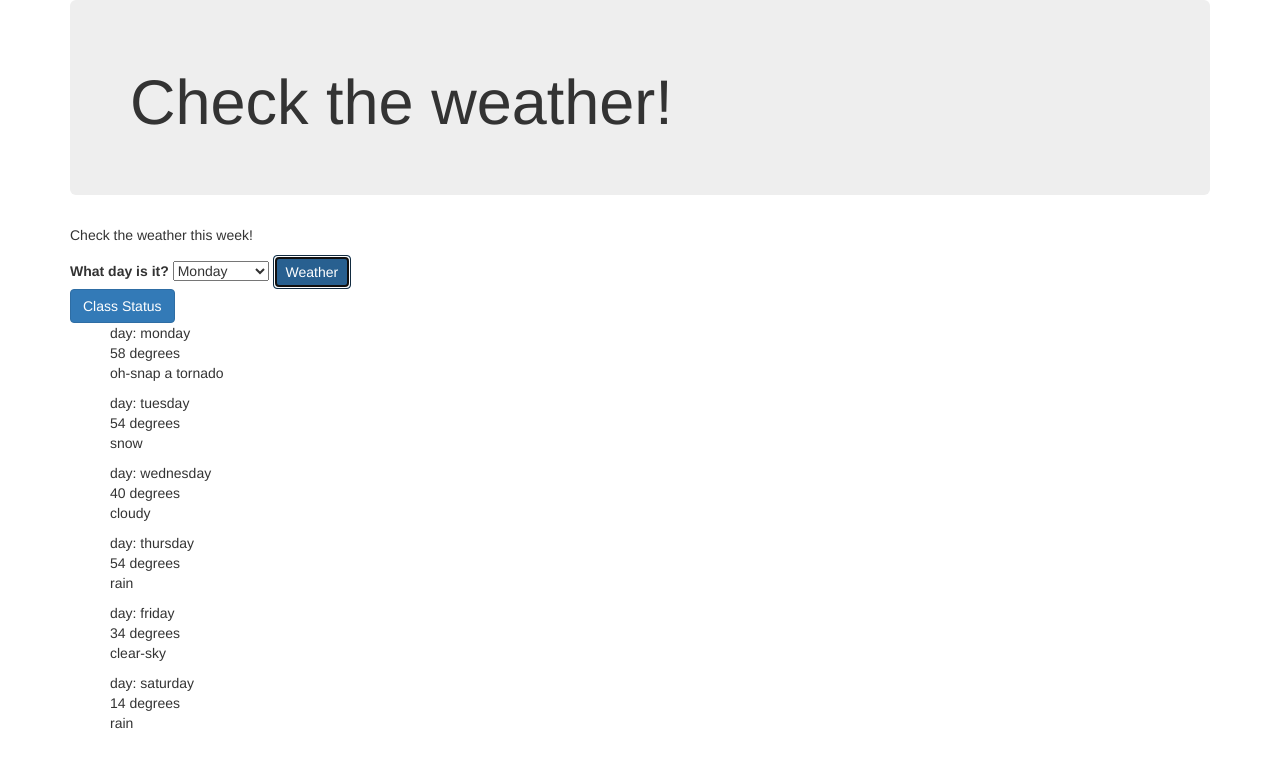
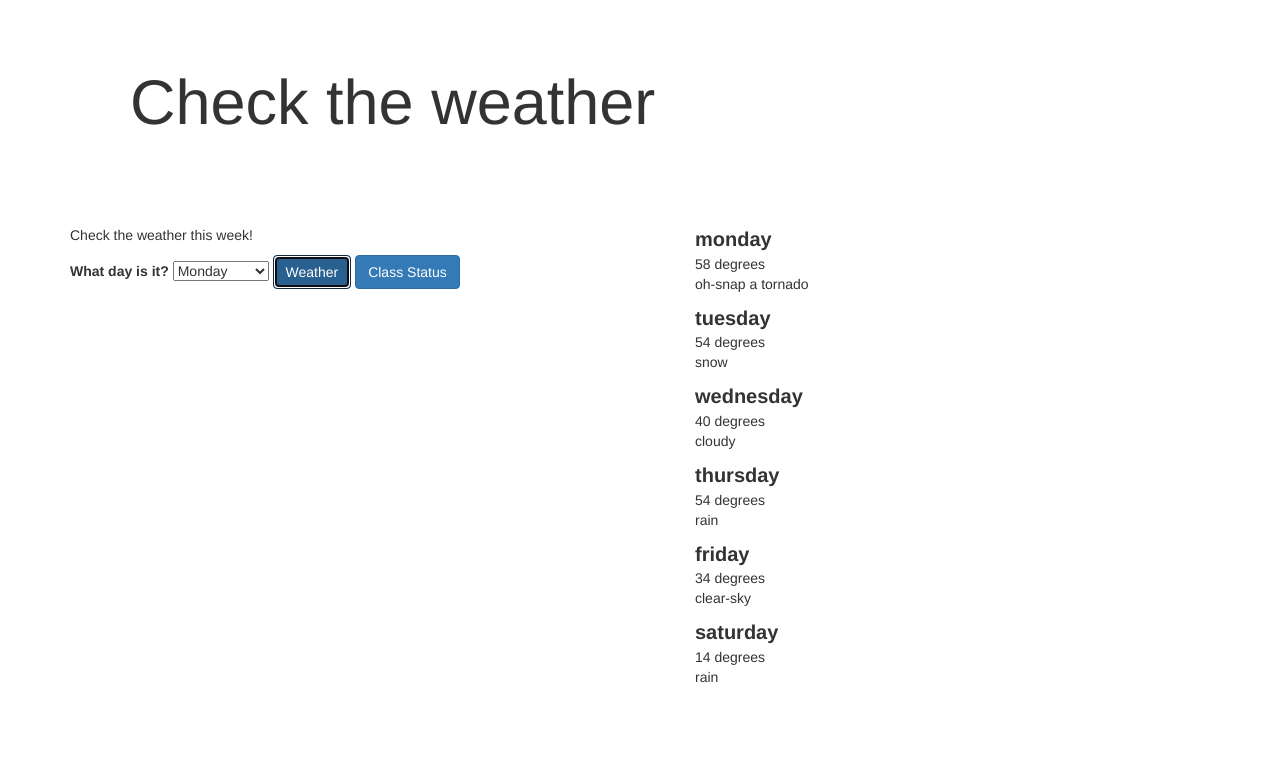
Before and after one commit to tristansetha/weather-day, a plain HTML site: page index.html in a window 1280 px wide. Both pictures are taken after a click on the button "Weather". Drawn offline with Linux system fonts and the light colour scheme.

Commit message:
output on the right side and changed style of text

```diff
--- a/css/styles.css
+++ b/css/styles.css
@@ -1,3 +1,9 @@
-/* #check-class-status {
-    float: left;
-} */
+.dayTitle {
+    font-style: helvetica;
+    font-weight: bold;
+    font-size: 20px;
+}
+
+.jumbotron {
+    background-color:rgba(0, 0, 0, 0.0);
+}
--- a/index.html
+++ b/index.html
@@ -5,11 +5,11 @@
   <link href="css/styles.css" rel="stylesheet" type="text/css">
   <script src="js/jquery-3.3.1.js"></script>
   <script src="js/scripts.js"></script>
-  <title></title>
+  <title>five day forecast</title>
 </head>
 <body>
   <div class="container">
-    <div class="jumbotron"><h1>Check the weather!</h1></div>
+    <div class="jumbotron"><h1>Check the weather</h1></div>
     <div class="row">
       <div class="col-md-6">
 
@@ -26,41 +26,43 @@
           </select>
 
           <button type="submit" class="btn btn-primary">Weather</button>
+          <button id="check-class-status" type="button" class="btn btn-primary">Class Status</button>
         </form>
-        <div class="row"></div>
-          <button id="check-class-status" type="button" class="btn btn-primary">Class Status</button>
-          <ol style="list-style-type:none;" id="day0">
-            <li id="day0"></li>
+
+      </div>
+      <div class="col-md-6">
+        <ol style="list-style-type:none;">
+          <li class ="dayTitle" id="day0"></li>
           <li id="day0-temp"></li>
           <li id="day0-precip"></li>
           <li id="day0-classStatus"></li>
         </ol>
-          <ol style="list-style-type:none;" id="day1">
-            <li id="day1"></li>
+        <ol style="list-style-type:none;">
+          <li class ="dayTitle" id="day1"></li>
           <li id="day1-temp"></li>
           <li id="day1-precip"></li>
           <li id="day1-classStatus"></li>
         </ol>
-          <ol style="list-style-type:none;" id="day2">
-            <li id="day2"></li>
+        <ol style="list-style-type:none;">
+          <li class ="dayTitle" id="day2"></li>
           <li id="day2-temp"></li>
           <li id="day2-precip"></li>
           <li id="day2-classStatus"></li>
         </ol>
-        <ol style="list-style-type:none;" id="day3">
-            <li id="day3"></li>
+        <ol style="list-style-type:none;">
+          <li class ="dayTitle" id="day3"></li>
           <li id="day3-temp"></li>
           <li id="day3-precip"></li>
           <li id="day3-classStatus"></li>
         </ol>
-          <ol style="list-style-type:none;" id="day4">
-            <li id="day4"></li>
+        <ol style="list-style-type:none;">
+          <li class ="dayTitle" id="day4"></li>
           <li id="day4-temp"></li>
           <li id="day4-precip"></li>
           <li id="day4-classStatus"></li>
         </ol>
-          <ol style="list-style-type:none;" id="day5">
-            <li id="day5"></li>
+        <ol style="list-style-type:none;">
+          <li class ="dayTitle" id="day5"></li>
           <li id="day5-temp"></li>
           <li id="day5-precip"></li>
           <li id="day5-classStatus"></li>
--- a/js/scripts.js
+++ b/js/scripts.js
@@ -23,7 +23,7 @@ $(document).ready(function() {
         var inputtedDay = $("select#selectDay").val();
 
         var tempArray = [...Array(70).keys()];
-        var precipArray = ["blizzard", "snow", "cloudy", "light-rain", "rain", "heavy-rain", "sunny", "windy", "oh-snap a tornado", "clear-sky"]
+        var precipArray = ["blizzard", "snow", "cloudy", "light-rain", "rain", "heavy-rain", "sunny", "windy", "oh-snap a tornado", "clear-sky"];
 
         tempArray[Math.floor(Math.random() * tempArray.length)];
         precipArray[Math.floor(Math.random() * precipArray.length)];
@@ -40,7 +40,7 @@ $(document).ready(function() {
             dayArray.push("thursday", "friday", "saturday", "sunday", "monday", "tuesday");
         } else if (inputtedDay == "friday") {
             dayArray.push("friday", "saturday", "sunday", "monday", "tuesday", "wednesday");
-        }
+        };
 
         var newDay0 = new Day(dayArray[0], tempArray[Math.floor(Math.random() * tempArray.length)], precipArray[Math.floor(Math.random() * precipArray.length)]);
         var newDay1 = new Day(dayArray[1], tempArray[Math.floor(Math.random() * tempArray.length)], precipArray[Math.floor(Math.random() * precipArray.length)]);
@@ -49,7 +49,7 @@ $(document).ready(function() {
         var newDay4 = new Day(dayArray[4], tempArray[Math.floor(Math.random() * tempArray.length)], precipArray[Math.floor(Math.random() * precipArray.length)]);
         var newDay5 = new Day(dayArray[5], tempArray[Math.floor(Math.random() * tempArray.length)], precipArray[Math.floor(Math.random() * precipArray.length)]);
 
-        $("li#day0").text("day:" + " " + newDay0.days);
+        $("li#day0").text(newDay0.days);
         $("li#day0-temp").text(newDay0.temp + " " + "degrees");
         $("li#day0-precip").text(newDay0.precip);
 
@@ -59,7 +59,7 @@ $(document).ready(function() {
         });
 
 
-        $("li#day1").text("day:" + " " + newDay1.days);
+        $("li#day1").text(newDay1.days);
         $("li#day1-temp").text(newDay1.temp + " " + "degrees");
         $("li#day1-precip").text(newDay1.precip);
 
@@ -68,7 +68,7 @@ $(document).ready(function() {
             $("li#day1-classStatus").toggle();
         });
 
-        $("li#day2").text("day:" + " " + newDay2.days);
+        $("li#day2").text(newDay2.days);
         $("li#day2-temp").text(newDay2.temp + " " + "degrees");
         $("li#day2-precip").text(newDay2.precip);
 
@@ -77,7 +77,7 @@ $(document).ready(function() {
             $("li#day2-classStatus").toggle();
         });
 
-        $("li#day3").text("day:" + " " + newDay3.days);
+        $("li#day3").text(newDay3.days);
         $("li#day3-temp").text(newDay3.temp + " " + "degrees");
         $("li#day3-precip").text(newDay3.precip);
 
@@ -86,7 +86,7 @@ $(document).ready(function() {
             $("li#day3-classStatus").toggle();
         });
 
-        $("li#day4").text("day:" + " " + newDay4.days);
+        $("li#day4").text(newDay4.days);
         $("li#day4-temp").text(newDay4.temp + " " + "degrees");
         $("li#day4-precip").text(newDay4.precip);
 
@@ -95,7 +95,7 @@ $(document).ready(function() {
             $("li#day4-classStatus").toggle();
         });
 
-        $("li#day5").text("day:" + " " + newDay5.days);
+        $("li#day5").text(newDay5.days);
         $("li#day5-temp").text(newDay5.temp + " " + "degrees");
         $("li#day5-precip").text(newDay5.precip);
 
```
Lines whose indentation alone changed are shown as unchanged.
